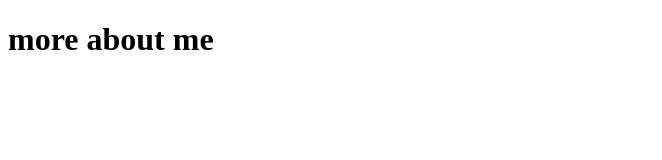
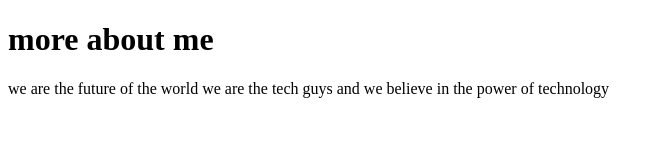
Before and after one commit to Ssenyonjo-Andrew/portifolio-basic-html, a plain HTML site: page more.html in a window 1280 px wide. Shown: the whole page, without its empty margins (0-662 px from the left). Drawn offline with Linux system fonts and the light colour scheme.

Commit message:
minor changes

```diff
--- a/more.html
+++ b/more.html
@@ -7,5 +7,11 @@
 </head>
 <body>
     <h1>more about me</h1>
+    <span>
+        we are the future of the world
+    </span>
+    <span>
+        we are the tech guys and we believe in the power of technology
+    </span>
 </body>
 </html>
```
